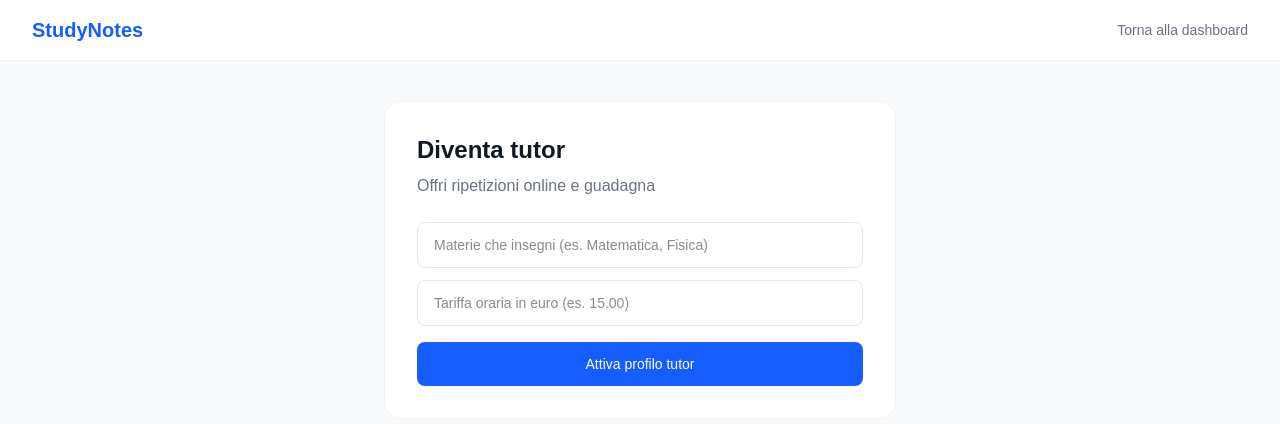
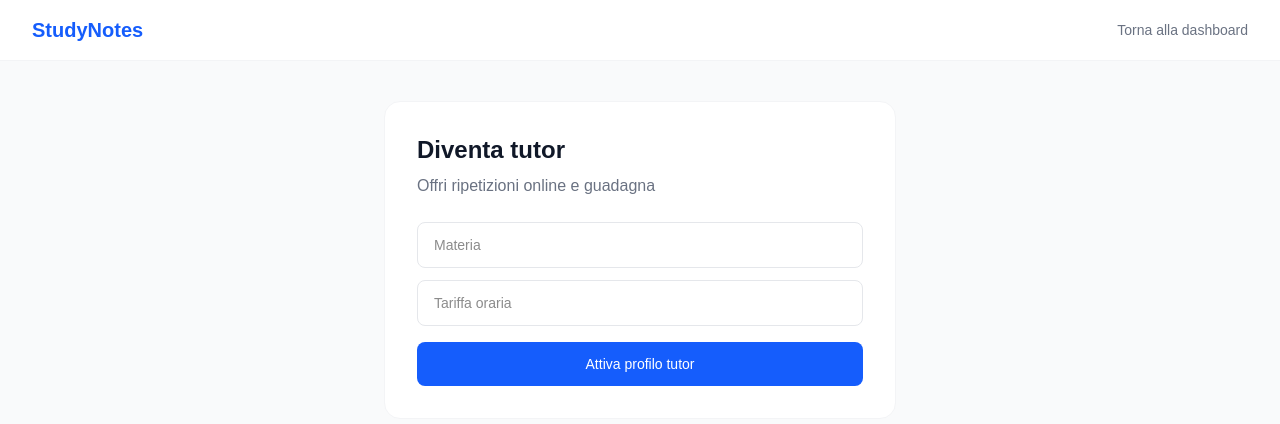
Before and after one commit to StarUpm/studynotes, a Next.js app: page /diventa-tutor in a window 1280 px wide. Shown: the top 424 px of the page. Built offline with nearby package versions, Linux system fonts and the light colour scheme.

Commit message:
Update page.tsx

```diff
--- a/src/app/diventa-tutor/page.tsx
+++ b/src/app/diventa-tutor/page.tsx
@@ -82,7 +82,7 @@ export default function DiventaTutor() {
 
           <input
             type="text"
-            placeholder="Materie che insegni (es. Matematica, Fisica)"
+            placeholder="Materia"
             value={materieInsegnate}
             onChange={updateMaterie}
             className="w-full border border-gray-200 rounded-lg px-4 py-3 mb-3 text-sm focus:outline-none focus:border-blue-500"
@@ -90,7 +90,7 @@ export default function DiventaTutor() {
           <input
             type="number"
             step="0.01"
-            placeholder="Tariffa oraria in euro (es. 15.00)"
+            placeholder="Tariffa oraria"
             value={tariffa}
             onChange={updateTariffa}
             className="w-full border border-gray-200 rounded-lg px-4 py-3 mb-4 text-sm focus:outline-none focus:border-blue-500"
```
